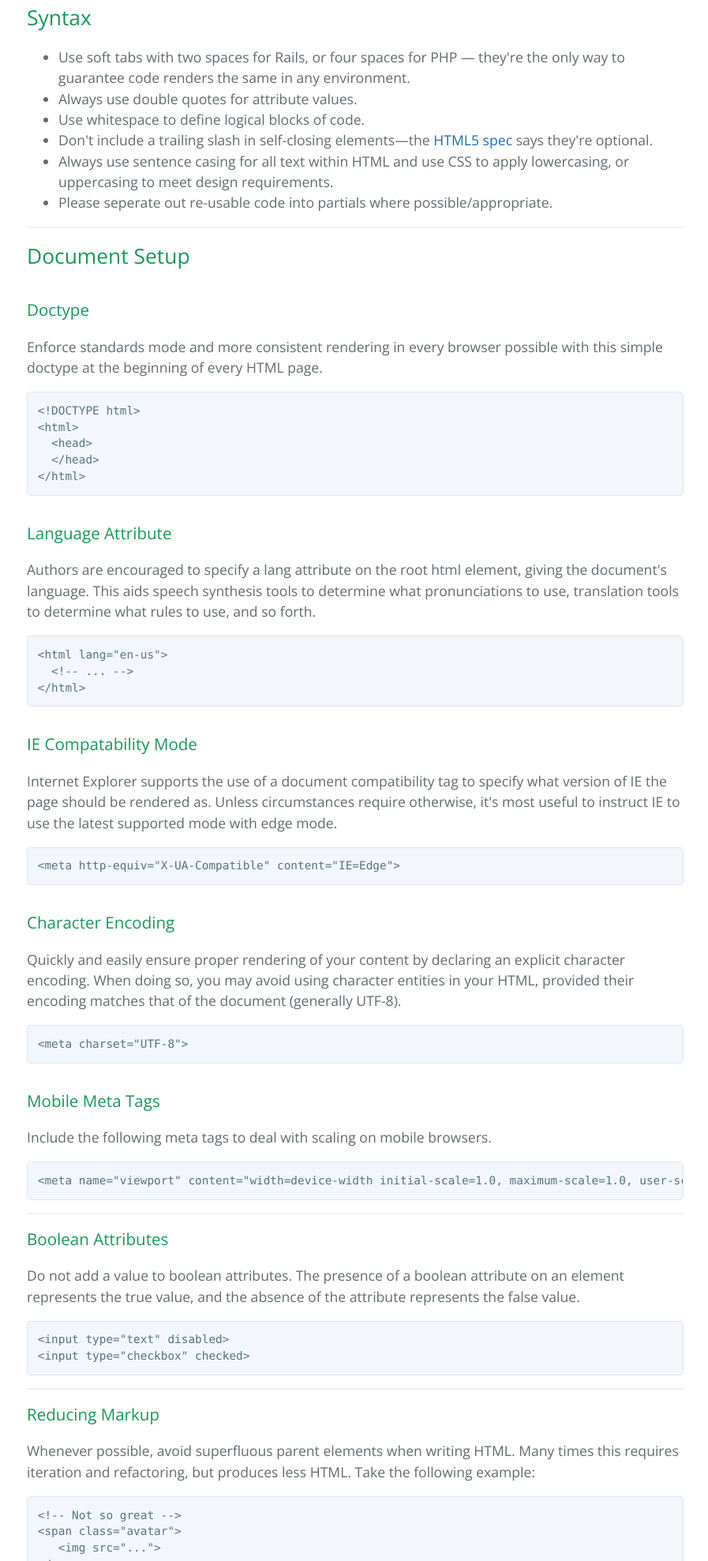
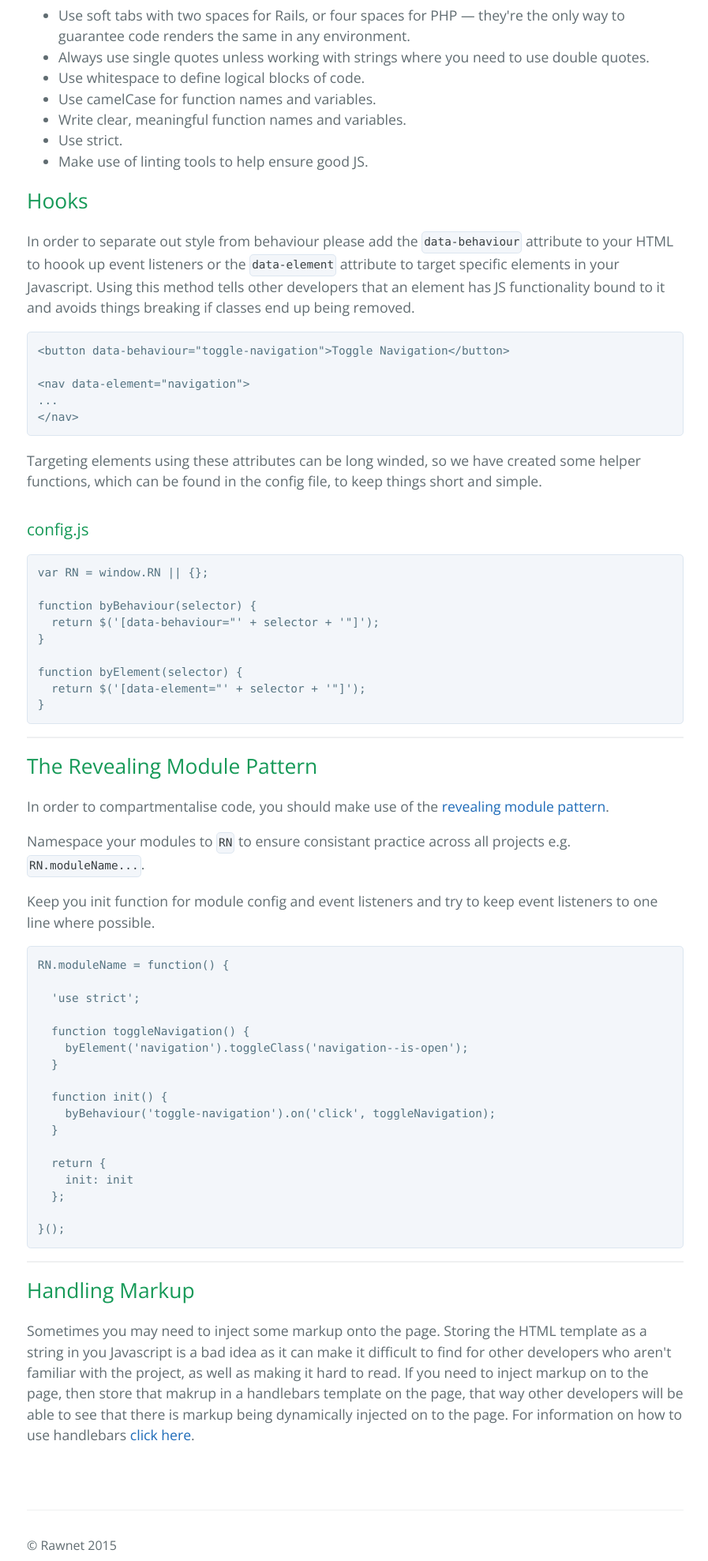
Before and after one commit to dahliacreative/piper, a plain HTML site: page javascript.html in a window 1280 px wide. Shown: the part 823-2800 px from the top of the page at 79% size, without its empty margins (190-1087 px from the left). Drawn offline with nearby package versions, Linux system fonts and the light colour scheme.

Commit message:
javascript guidelines

```diff
--- a/javascript.html
+++ b/javascript.html
@@ -24,11 +24,9 @@
         <h1>In this section</h1>
         <ul>
           <li><a href="#syntax">Syntax</a></li>
-          <li><a href="#setup">Document Setup</a></li>
-          <li><a href="#boolean">Boolean Attributes</a></li>
-          <li><a href="#markup">Reducing Markup</a></li>
-          <li><a href="#semantics">Semantics</a></li>
-          <li><a href="#validation">Validation</a></li>
+          <li><a href="#hooks">Hooks</a></li>
+          <li><a href="#module">The Revealing Module Pattern</a></li>
+          <li><a href="#markup">Handling Markup</a></li>
         </ul>
       </div>
     </section>
@@ -43,76 +41,67 @@
           <h2>Syntax</h2>
           <ul>
             <li>Use soft tabs with two spaces for Rails, or four spaces for PHP — they're the only way to guarantee code renders the same in any environment.</li>
-            <li>Always use double quotes for attribute values.</li>
+            <li>Always use single quotes unless working with strings where you need to use double quotes.</li>
             <li>Use whitespace to define logical blocks of code.</li>
-            <li>Don't include a trailing slash in self-closing elements—the <a href="http://dev.w3.org/html5/spec-author-view/syntax.html#syntax-start-tag">HTML5 spec</a> says they're optional.</li>
-            <li>Always use sentence casing for all text within HTML and use CSS to apply lowercasing, or uppercasing to meet design requirements.</li>
-            <li>Please seperate out re-usable code into partials where possible/appropriate.</li>
+            <li>Use camelCase for function names and variables.</li>
+            <li>Write clear, meaningful function names and variables.</li>
+            <li>Use strict.</li>
+            <li>Make use of linting tools to help ensure good JS.</li>
           </ul>
+        </div>
+
+        <div id="hooks" class="sub-content">
+          <h2>Hooks</h2>
+          <p>In order to separate out style from behaviour please add the <code>data-behaviour</code> attribute to your HTML to hoook up event listeners or the <code>data-element</code> attribute to target specific elements in your Javascript. Using this method tells other developers that an element has JS functionality bound to it and avoids things breaking if classes end up being removed.</p>
+<pre><code>&lt;button data-behaviour="toggle-navigation"&gt;Toggle Navigation&lt;/button&gt;
+
+&lt;nav data-element="navigation"&gt;
+...
+&lt;/nav&gt;</code></pre>
+        <p>Targeting elements using these attributes can be long winded, so we have created some helper functions, which can be found in the config file, to keep things short and simple.</p>
+        <h3>config.js</h3>
+<pre><code>var RN = window.RN || {};
+
+function byBehaviour(selector) {
+  return $(&apos;[data-behaviour=&quot;&apos; + selector + &apos;&quot;]&apos;);
+}
+
+function byElement(selector) {
+  return $(&apos;[data-element=&quot;&apos; + selector + &apos;&quot;]&apos;);
+}</code></pre>
         </div>
 
         <hr>
 
-        <div id="setup" class="sub-content">
-          <h2>Document Setup</h2>
-          <h3>Doctype</h3>
-          <p>Enforce standards mode and more consistent rendering in every browser possible with this simple doctype at the beginning of every HTML page.</p>
-<pre><code>&lt;!DOCTYPE html&gt;
-&lt;html&gt;
-  &lt;head&gt;
-  &lt;/head&gt;
-&lt;/html&gt;</code></pre>
-          <h3>Language Attribute</h3>
-          <p>Authors are encouraged to specify a lang attribute on the root html element, giving the document's language. This aids speech synthesis tools to determine what pronunciations to use, translation tools to determine what rules to use, and so forth.</p>
-<pre><code>&lt;html lang="en-us"&gt;
-  &lt;!-- ... --&gt;
-&lt;/html&gt;</code></pre>
-          <h3>IE Compatability Mode</h3>
-          <p>Internet Explorer supports the use of a document compatibility <meta> tag to specify what version of IE the page should be rendered as. Unless circumstances require otherwise, it's most useful to instruct IE to use the latest supported mode with edge mode.</p>
-<pre><code>&lt;meta http-equiv="X-UA-Compatible" content="IE=Edge"&gt;</code></pre>
-          <h3>Character Encoding</h3>
-          <p>Quickly and easily ensure proper rendering of your content by declaring an explicit character encoding. When doing so, you may avoid using character entities in your HTML, provided their encoding matches that of the document (generally UTF-8).</p>
-<pre><code>&lt;meta charset="UTF-8"&gt;</code></pre>
-          <h3>Mobile Meta Tags</h3>
-          <p>Include the following meta tags to deal with scaling on mobile browsers.</p>
-<pre><code>&lt;meta name="viewport" content="width=device-width initial-scale=1.0, maximum-scale=1.0, user-scalable=no"&gt;</code></pre>
-        </div>
+        <div id="module" class="sub-content">
+          <h2>The Revealing Module Pattern</h2>
+          <p>In order to compartmentalise code, you should make use of the <a href="http://addyosmani.com/resources/essentialjsdesignpatterns/book/#revealingmodulepatternjavascript">revealing module pattern</a>.</p>
+          <p>Namespace your modules to <code>RN</code> to ensure consistant practice across all projects e.g. <code>RN.moduleName...</code>.</p>
+          <p>Keep you init function for module config and event listeners and try to keep event listeners to one line where possible.</p>
+<pre><code>RN.moduleName = function() {
 
-        <hr>
+  'use strict';
 
-        <div id="boolean" class="sub-content">
-          <h3>Boolean Attributes</h3>
-          <p>Do not add a value to boolean attributes. The presence of a boolean attribute on an element represents the true value, and the absence of the attribute represents the false value.</p>
-<pre><code>&lt;input type="text" disabled&gt;
-&lt;input type="checkbox" checked&gt;</code></pre>
+  function toggleNavigation() {
+    byElement('navigation').toggleClass('navigation--is-open');
+  }
+
+  function init() {
+    byBehaviour('toggle-navigation').on('click', toggleNavigation);
+  }
+
+  return {
+    init: init
+  };
+
+}();</code></pre>
         </div>
 
         <hr>
 
         <div id="markup" class="sub-content">
-          <h3>Reducing Markup</h3>
-          <p>Whenever possible, avoid superfluous parent elements when writing HTML. Many times this requires iteration and refactoring, but produces less HTML. Take the following example:</p>
-<pre><code>&lt;!-- Not so great --&gt;
-&lt;span class="avatar"&gt;
-   &lt;img src="..."&gt;
-&lt;/span&gt;
-
-&lt;!-- Better --&gt;
-&lt;img class="avatar" src="..."&gt;</code></pre>
-        </div>
-
-        <hr>
-
-        <div id="semantics" class="sub-content">
-          <h3>Semantics</h3>
-          <p>Markup should be as semantic as possible and presentational markup should be avoided however it is understood that to make something look awesome, this is sometimes unavoidable. Be aware of the document outline produced by your markup, and ensure it makes sense.</p>
-        </div>
-
-        <hr>
-
-        <div id="validation" class="sub-content">
-          <h3>Validation</h3>
-          <p>Code should always be tested against the W3C, to ensure the markup is well formed, however it is understood that 100% valid code is not always possible.</p>
+          <h2>Handling Markup</h2>
+          <p>Sometimes you may need to inject some markup onto the page. Storing the HTML template as a string in you Javascript is a bad idea as it can make it difficult to find for other developers who aren't familiar with the project, as well as making it hard to read. If you need to inject markup on to the page, then store that makrup in a handlebars template on the page, that way other developers will be able to see that there is markup being dynamically injected on to the page. For information on how to use handlebars  <a href="http://handlebarsjs.com/">click here</a>.</p>
         </div>
 
       </div>
```
Also changed, not shown: markup.html (+11 -0 lines).
